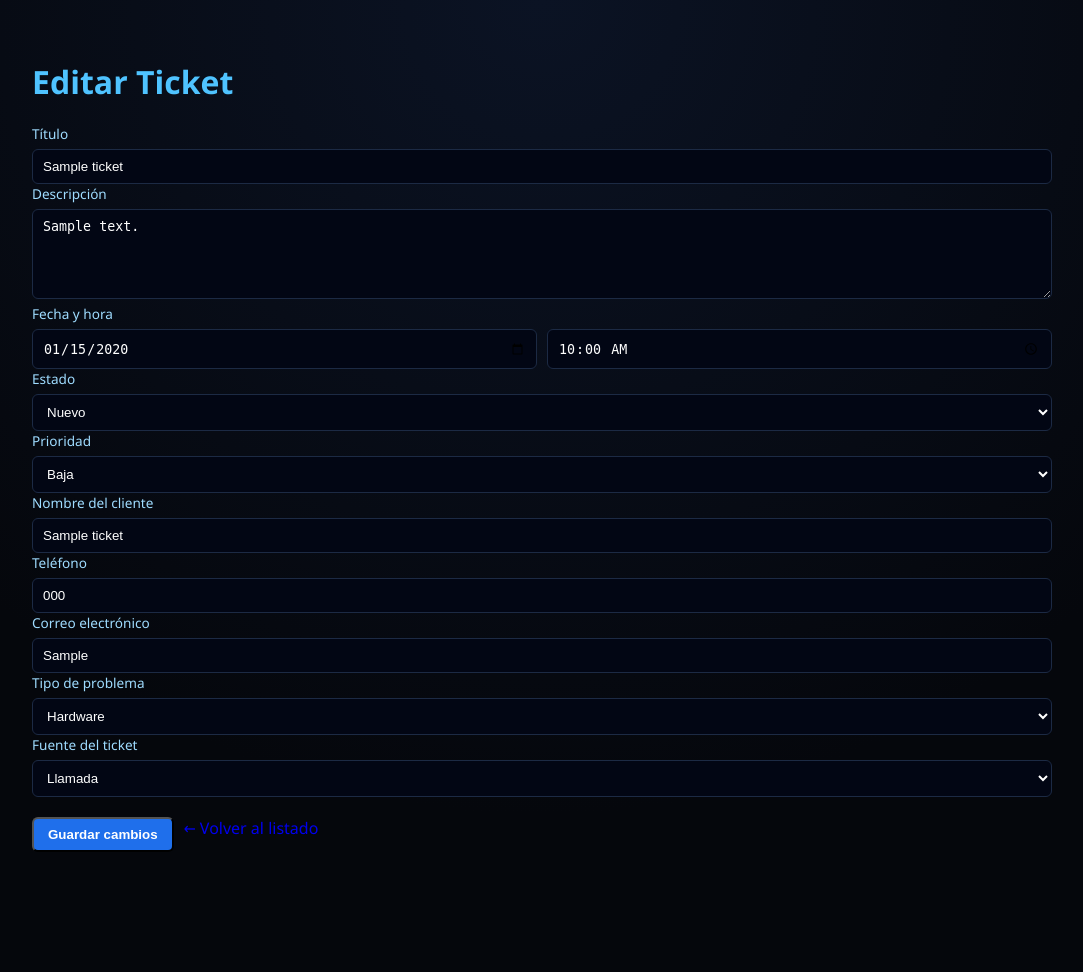
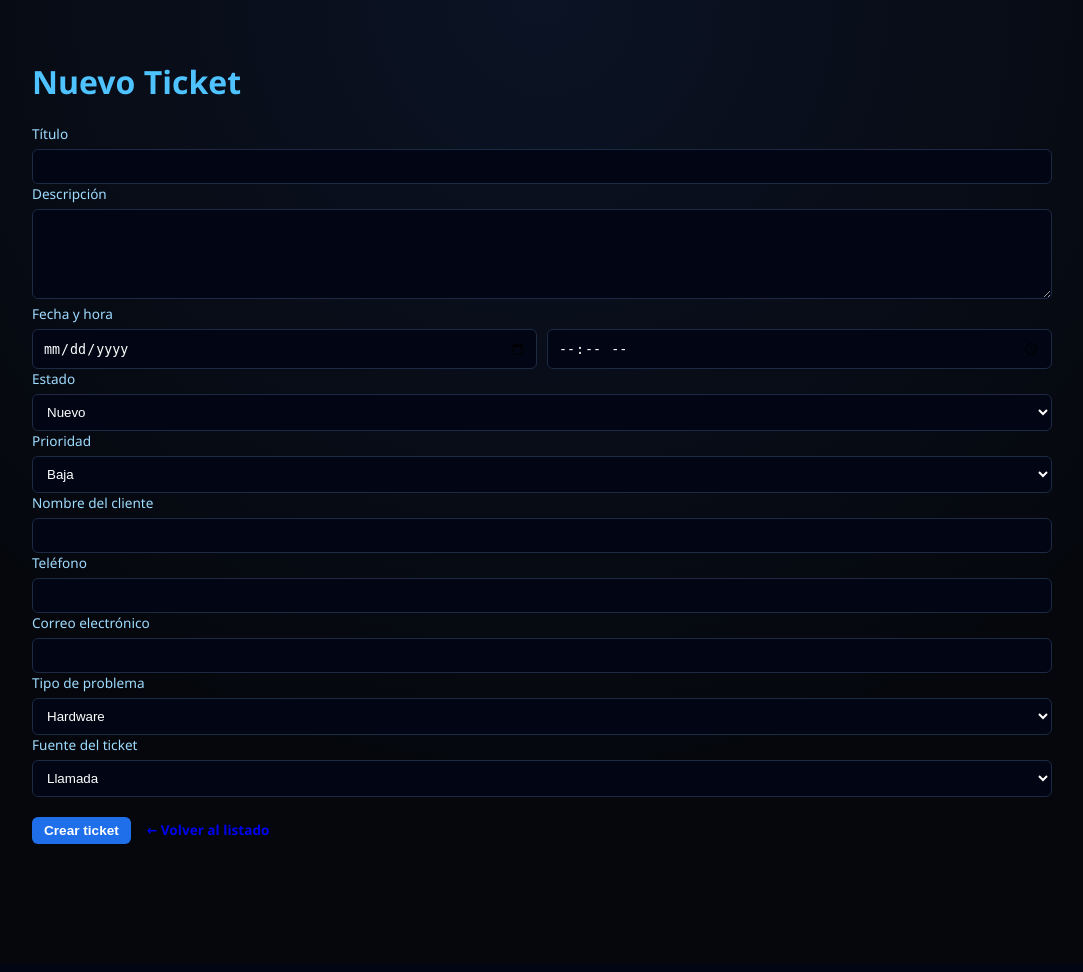
Before and after one commit to CarlokyOP/gestion-de-usuario, a Flask app: page /tickets/1/edit in a window 1280 px wide. Shown: the whole page, without its empty margins (98-1181 px from the left). After the commit the page ends 844 px from the top, so only its background shows below. Run offline with Flask 3, Linux system fonts and the light colour scheme; tables that the repository leaves empty hold one stand-in row (values such as "Sample post").

Commit message:
Simplify ticket form by removing dynamic values

```diff
--- a/app/templates/ticket_form.html
+++ b/app/templates/ticket_form.html
@@ -2,97 +2,77 @@
 
 {% block content %}
 <div class="container">
-    <h1 class="title">
-        {% if ticket %}Editar Ticket{% else %}Nuevo Ticket{% endif %}
-    </h1>
+    <h1>Nuevo Ticket</h1>
 
     <form method="POST">
-
         <!-- Título -->
         <label>Título</label>
-        <input type="text" name="titulo" required
-               value="{{ ticket.titulo if ticket else '' }}">
+        <input type="text" name="titulo" required>
 
         <!-- Descripción -->
         <label>Descripción</label>
-        <textarea name="descripcion" required>{{ ticket.descripcion if ticket else '' }}</textarea>
+        <textarea name="descripcion" required></textarea>
 
         <!-- Fecha y hora -->
         <label>Fecha y hora</label>
         <div style="display:flex; gap:10px;">
-            <input type="date" name="fecha" required
-                   value="{{ ticket.fecha_creacion.strftime('%Y-%m-%d') if ticket else '' }}">
-            <input type="time" name="hora" required
-                   value="{{ ticket.fecha_creacion.strftime('%H:%M') if ticket else '' }}">
+            <input type="date" name="fecha" required>
+            <input type="time" name="hora" required>
         </div>
 
         <!-- Estado -->
         <label>Estado</label>
         <select name="estado" required>
-            {% for e in ['Nuevo','Apertura','Resuelto','Cierre','Escalado'] %}
-            <option value="{{ e }}"
-                {% if ticket and ticket.estado == e %}selected{% endif %}>
-                {{ e }}
-            </option>
-            {% endfor %}
+            <option value="Nuevo">Nuevo</option>
+            <option value="Apertura">Apertura</option>
+            <option value="Resuelto">Resuelto</option>
+            <option value="Cierre">Cierre</option>
+            <option value="Escalado">Escalado</option>
         </select>
 
         <!-- Prioridad -->
         <label>Prioridad</label>
         <select name="prioridad" required>
-            {% for p in ['Baja','Media','Alta'] %}
-            <option value="{{ p }}"
-                {% if ticket and ticket.prioridad == p %}selected{% endif %}>
-                {{ p }}
-            </option>
-            {% endfor %}
+            <option value="Baja">Baja</option>
+            <option value="Media">Media</option>
+            <option value="Alta">Alta</option>
         </select>
 
         <!-- Cliente -->
         <label>Nombre del cliente</label>
-        <input type="text" name="nombre_cliente" required
-               value="{{ ticket.nombre_cliente if ticket else '' }}">
+        <input type="text" name="nombre_cliente" required>
 
         <label>Teléfono</label>
-        <input type="text" name="telefono_cliente" required
-               value="{{ ticket.telefono_cliente if ticket else '' }}">
+        <input type="text" name="telefono_cliente" required>
 
         <label>Correo electrónico</label>
-        <input type="email" name="correo_cliente" required
-               value="{{ ticket.correo_cliente if ticket else '' }}">
+        <input type="email" name="correo_cliente" required>
 
         <!-- Tipo de problema -->
         <label>Tipo de problema</label>
         <select name="tipo_problema" required>
-            {% for t in ['Hardware','Movil','Red','Otro'] %}
-            <option value="{{ t }}"
-                {% if ticket and ticket.tipo_problema == t %}selected{% endif %}>
-                {{ t }}
-            </option>
-            {% endfor %}
+            <option value="Hardware">Hardware</option>
+            <option value="Movil">Móvil</option>
+            <option value="Red">Red</option>
+            <option value="Otro">Otro</option>
         </select>
 
-        <!-- Fuente del ticket (ESTILO CORRECTO) -->
+        <!-- Fuente del ticket (COMO SELECT, NO PUNTITOS) -->
         <label>Fuente del ticket</label>
         <select name="fuente_ticket" required>
-            {% for f in ['Llamada','Correo','WebChat','Presencial'] %}
-            <option value="{{ f }}"
-                {% if ticket and ticket.fuente_ticket == f %}selected{% endif %}>
-                {{ f }}
-            </option>
-            {% endfor %}
+            <option value="Llamada">Llamada</option>
+            <option value="Correo">Correo</option>
+            <option value="WebChat">WebChat</option>
+            <option value="Presencial">Presencial</option>
         </select>
 
         <!-- Botones -->
-        <div style="margin-top:20px; display:flex; gap:10px;">
-            <button type="submit" class="btn-primary">
-                {% if ticket %}Guardar cambios{% else %}Crear ticket{% endif %}
-            </button>
-            <a href="{{ url_for('ticket.list_tickets') }}" class="btn-secondary">
+        <div style="margin-top:20px;">
+            <button type="submit" class="btn btn-primary">Crear ticket</button>
+            <a href="{{ url_for('ticket.list_tickets') }}" class="btn btn-secondary">
                 ← Volver al listado
             </a>
         </div>
-
     </form>
 </div>
 {% endblock %}
```
